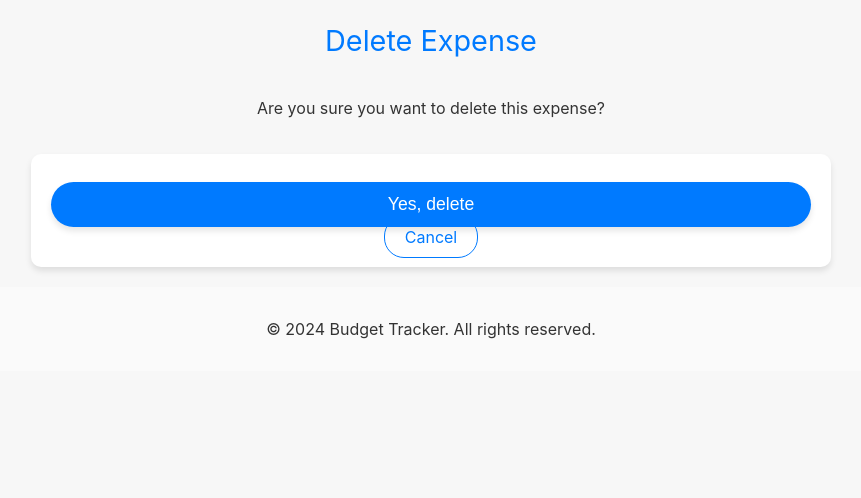
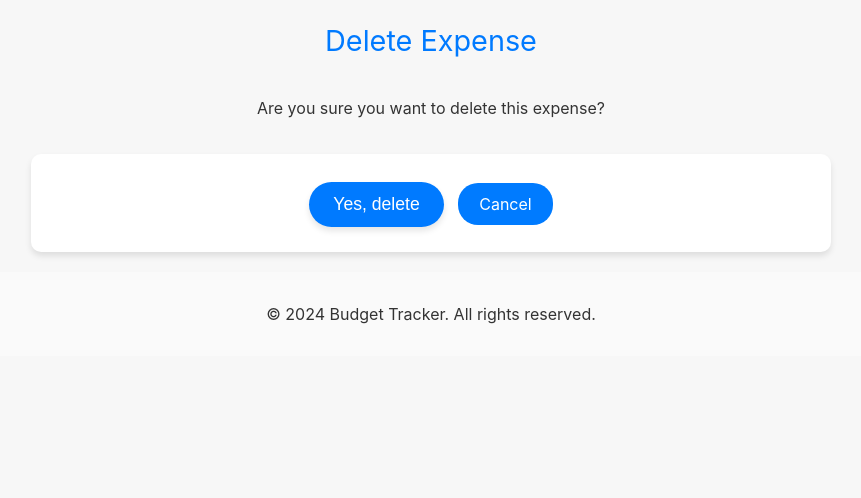
Before and after one commit to juliantormes/Budget-Tracker, a Django app: page /expense/delete/2/ in a window 1280 px wide. Shown: the part 126-624 px from the top of the page, without its empty margins (209-1070 px from the left). Run offline with Django 5.2, Linux system fonts and the light colour scheme; data comes from the database, SQL or seed files in the repository; both versions use the stored data as it was after the commit.

Commit message:
Small changes in text + Migrations

```diff
--- a/budget_tracker/tracker/static/tracker/css/style.css
+++ b/budget_tracker/tracker/static/tracker/css/style.css
@@ -209,6 +209,32 @@ button[type="submit"] {
 }
 
 .list-action-button:hover {
-    background-color: #007aff; /* Background color on hover */
-    color: #ffffff; /* Text color on hover */
+    background-color: #007aff;
+    color: #ffffff;
 }
+/* Style for both <a> and <button> to make them look the same */
+.delete-form-action {
+    display: inline-block;
+    background-color: #007bff; /* Blue background for button */
+    color: white; /* White text */
+    text-align: center;
+    padding: 10px 20px;
+    margin: 5px;
+    border: 1px solid transparent;
+    text-decoration: none; /* Remove underline from link */
+    transition: background-color 0.3s; /* Smooth transition for hover effect */
+    max-width: fit-content;
+    max-height: fit-content;
+  }
+
+  /* Hover effect */
+  .delete-form-action:hover {
+    background-color: #0056b3; /* Darker blue on hover */
+    text-decoration: none; /* Remove underline from link on hover */
+  }
+
+  /* Apply additional styles if necessary for the <button> element */
+  button.delete-form-action {
+    border: none; /* Remove border for button */
+    cursor: pointer;
+  }
--- a/budget_tracker/tracker/templates/tracker/add_expense.html
+++ b/budget_tracker/tracker/templates/tracker/add_expense.html
@@ -26,7 +26,7 @@
         {% endfor %}
         <button type="submit">Submit</button>
     </form>
-    <a href="{% url 'expense_list' %}">Back to Expenses</a>
+    <a href="{% url 'expense_list' %}">Expenses List</a>
     <br>
     <a href="{% url 'home' %}">Return Home</a>
 </body>
--- a/budget_tracker/tracker/templates/tracker/add_expense_category.html
+++ b/budget_tracker/tracker/templates/tracker/add_expense_category.html
@@ -17,7 +17,7 @@
         {% endfor %}
         <button type="submit">Submit</button>
     </form>
-    <a href="{% url 'expense_category_list' %}">Back to Expense Categories</a>
+    <a href="{% url 'expense_category_list' %}">Expenses Categories</a>
     <br>
     <a href="{% url 'home' %}">Return Home</a>
 {% endblock %}
--- a/budget_tracker/tracker/templates/tracker/add_income.html
+++ b/budget_tracker/tracker/templates/tracker/add_income.html
@@ -26,7 +26,7 @@
         {% endfor %}
         <button type="submit">Submit</button>
     </form>
-    <a href="{% url 'income_list' %}">Back to Income List</a>
+    <a href="{% url 'income_list' %}">Incomes List</a>
     <br>
     <a href="{% url 'home' %}">Return Home</a>
 </body>
--- a/budget_tracker/tracker/templates/tracker/add_income_category.html
+++ b/budget_tracker/tracker/templates/tracker/add_income_category.html
@@ -17,7 +17,7 @@
         {% endfor %}
         <button type="submit">Submit</button>
     </form>
-    <a href="{% url 'income_category_list' %}">Back to Income Categories</a>
+    <a href="{% url 'income_category_list' %}">Incomes Categories</a>
     <br>
     <a href="{% url 'home' %}">Return Home</a>
 {% endblock %}
--- a/budget_tracker/tracker/templates/tracker/confirm_delete_expense.html
+++ b/budget_tracker/tracker/templates/tracker/confirm_delete_expense.html
@@ -6,7 +6,7 @@
 
     <form method="post">
         {% csrf_token %}
-        <button type="submit" class="action-button">Yes, delete</button>
-        <a href="{% url 'expense_list' %}"class="action-button">Cancel</a>
+        <button type="submit" class="delete-form-action">Yes, delete</button>
+        <a href="{% url 'expense_list' %}" class="delete-form-action">Cancel</a>
     </form>
 {% endblock %}
--- a/budget_tracker/tracker/templates/tracker/confirm_delete_expense_category.html
+++ b/budget_tracker/tracker/templates/tracker/confirm_delete_expense_category.html
@@ -6,7 +6,8 @@
 
     <form method="post">
         {% csrf_token %}
-        <button type="submit" class="action-button">Yes, delete</button>
-        <a href="{% url 'expense_category_list' %}"class="action-button">Cancel</a>
+        <button type="submit" class="delete-form-action">Yes, delete</button>
+        <a href="{% url 'expense_category_list' %}" class="delete-form-action">Cancel</a>
+
     </form>
 {% endblock %}
--- a/budget_tracker/tracker/templates/tracker/confirm_delete_income_category.html
+++ b/budget_tracker/tracker/templates/tracker/confirm_delete_income_category.html
@@ -6,9 +6,8 @@
 
     <form method="post">
         {% csrf_token %}
-        <button type="submit" class="action-button">Yes, delete</button>
-        <br>
-        <a href="{% url 'income_category_list' %}"class="action-button">Cancel</a>
+        <button type="submit" class="delete-form-action">Yes, delete</button>
+        <a href="{% url 'income_category_list' %}" class="delete-form-action">Cancel</a>
     </form>
 
 {% endblock %}
```
Also changed, not shown: budget_tracker/db.sqlite3.
